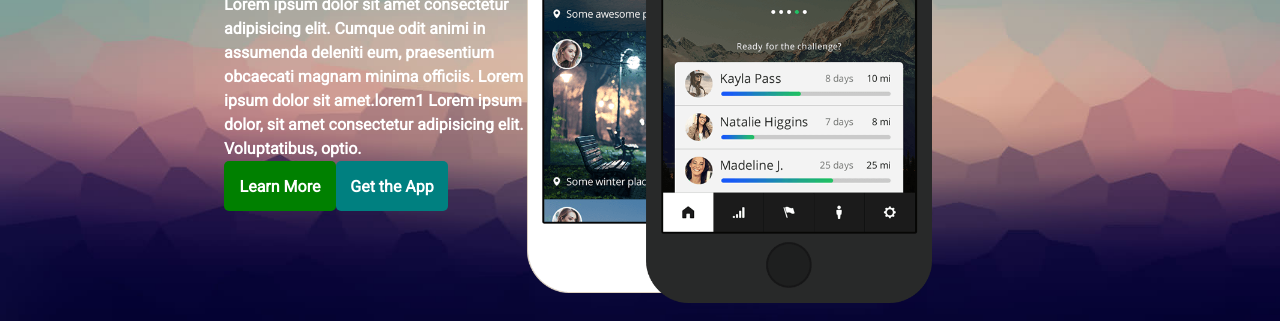
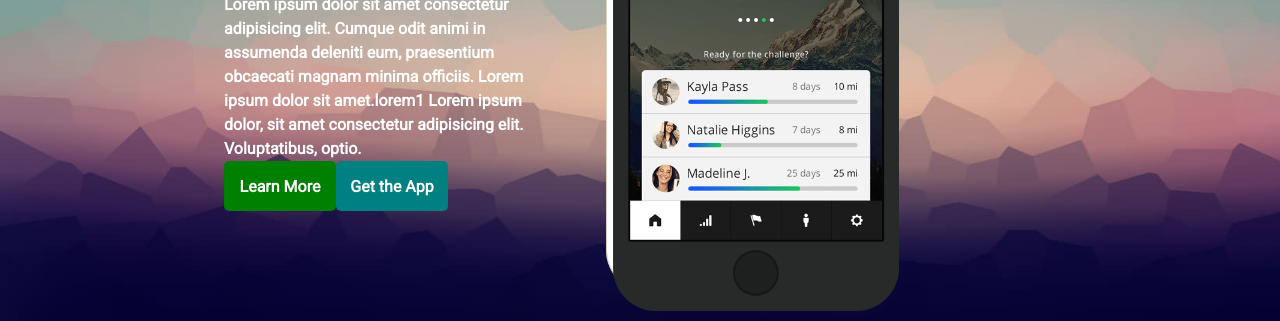
Before and after one commit to bidodev/clean-the-air, a plain HTML site: page index.html in a window 1280 px wide. Shown: the part 519-840 px from the top of the page. Drawn offline with Linux system fonts and the light colour scheme.

Commit message:
small fixs

```diff
--- a/css/style.scss
+++ b/css/style.scss
@@ -34,6 +34,7 @@ body {
   background-repeat: no-repeat;
   font-size: 1.6rem;
   font-family: Roboto, sans-serif;
+  height: auto;
 }
 
 .wrapper {
@@ -116,21 +117,25 @@ body {
 
   &__img-1 {
     position: absolute;
-    top: 1rem;
-    left: 10rem;
+    top: 3%;
+    left: 13%;
     //border: black 1px solid;
     z-index: 1;
-    height: 59.2rem;
-    width: 28.8rem;
+    max-height: 59.2rem;
+    max-width: 28.8rem;
+    width: 100%;
+    height: auto;
   }
 
   &__img-2 {
     position: absolute;
-    top: 0rem;
-    right: 24.3rem;
+    top: 0;
+    right: 32%;
     z-index: auto;
-    height: 59.2rem;
-    width: 28.8rem;
+    max-height: 59.2rem;
+    max-width: 28.8rem;
+    width: 100%;
+    height: auto;
   }
 }
 
```
Also changed, not shown: css/style.css, 1 other file.
